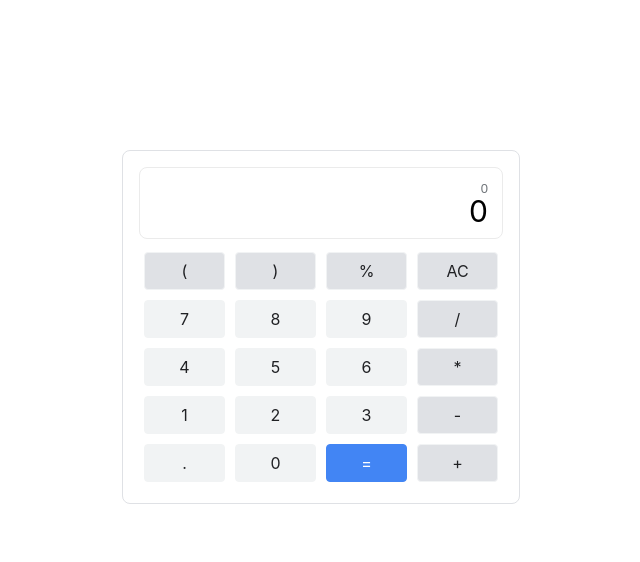
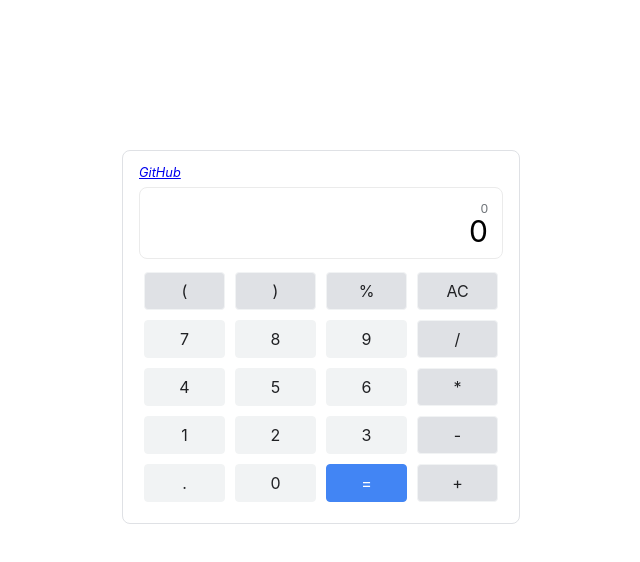
Before and after one commit to megaconfidence/Front-End-Libraries-Projects---Build-a-JavaScript-Calculator, a React (Create React App) app: page / in a window 1280 px wide. Shown: the top 562 px of the page, without its empty margins (319-959 px from the left). Built offline with nearby package versions, Linux system fonts and the light colour scheme.

Commit message:
feat: Added github link

```diff
--- a/src/App.css
+++ b/src/App.css
@@ -7,15 +7,20 @@
 }
 .calc {
     width: 364px;
-    padding: 16px;
     margin: 150px 0;
     border-radius: 8px;
+    padding: 10px 16px 16px;
     border: 1px solid #dfe1e5;
 
+}
+a {
+    font-size: 0.8em;
+    font-style: italic;
 }
 .display {
     height: 72px;
     margin: auto;
+    margin-top: 6px;
     border-radius: 8px;
     margin-bottom: 8px;
     box-sizing: border-box;
--- a/src/App.js
+++ b/src/App.js
@@ -124,6 +124,7 @@ function App() {
   };
   return (
     <div className='calc'>
+      <a href="https://github.com/Confidence-Okoghenun/Front-End-Libraries-Projects---Build-a-JavaScript-Calculator">GitHub</a>
       <Display input={input} output={output} error={error} />
       <div className='button-container'>
         <div className='top-container'>
```
